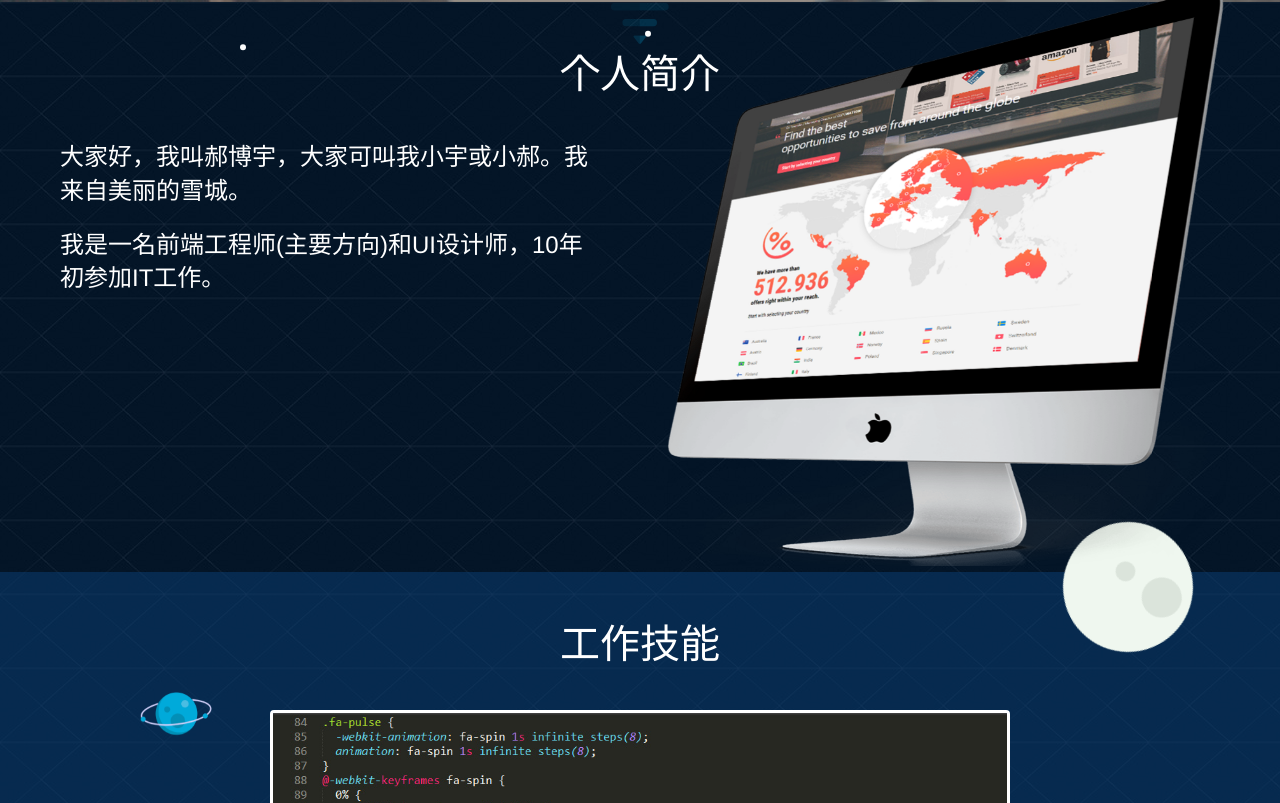
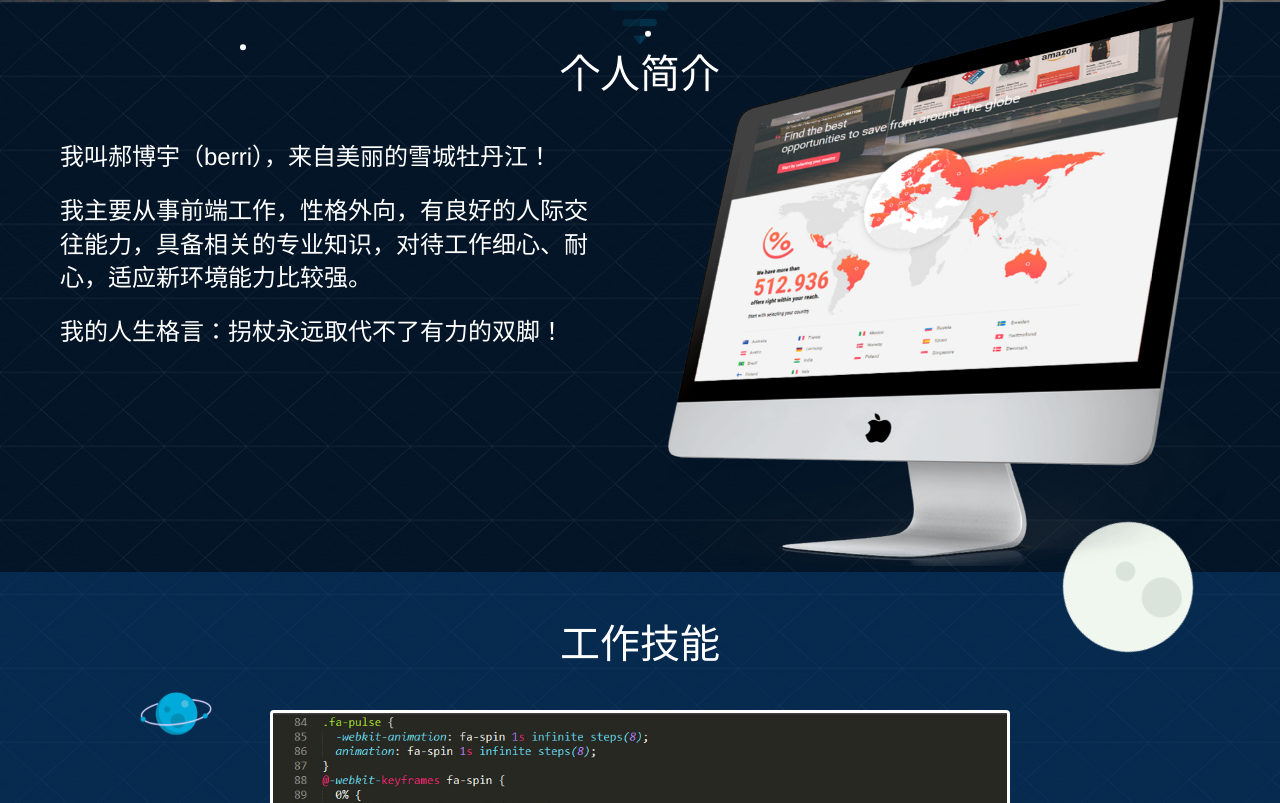
Before and after one commit to guaiyutou/haoboyu40.github.io, a plain HTML site: page index.html in a window 1280 px wide. Shown: the part 737-1540 px from the top of the page. Drawn offline with Linux system fonts and the light colour scheme.

Commit message:
Update index.html

```diff
--- a/index.html
+++ b/index.html
@@ -10,8 +10,8 @@
     <link href="icon114-114.png" rel="apple-touch-icon-precomposed">
     <!-- 禁止缩放 -->
     <meta name="viewport" content="width=device-width, initial-scale=1.0, maximum-scale=1.0, user-scalable=0" />
-
-    <title>Berri</title>
+    <meta name="keywords" content="郝博宇,berri,个人简历,前端设计师,html,html5,html5+css3,javascript,jquery,web,响应式,web前端工程师,ui设计师,18612233170">
+    <title>郝博宇 前端工程师</title>
     <link href="css/berri.css" rel="stylesheet" type="text/css">
 
     <!--[if lt IE 9]>
@@ -72,8 +72,10 @@
 		<h2 id="about_title">个人简介</h2>
 		<span class="mac" id="mac"><img src="img/mac.png" alt="" class="full"></span>
 		<div class="about-info" id="about_info">
-			<p>大家好，我叫郝博宇，大家可叫我小宇或小郝。我来自美丽的雪城。</p>
-			<p>我是一名前端工程师(主要方向)和UI设计师，10年初参加IT工作。</p>
+			<p>我叫郝博宇（berri），来自美丽的雪城牡丹江！</p>
+			<p>我主要从事前端工作，性格外向，有良好的人际交往能力，具备相关的专业知识，对待工作细心、耐心，适应新环境能力比较强。</p>
+			<p>我的人生格言：拐杖永远取代不了有力的双脚！</p>
+		</div>
 		</div>
 	</div>
 	<!-- about end -->
@@ -203,7 +205,7 @@
 
 <footer>
 	<article id="footer_bus">
-		<span>联系方式：18612233170</span><span>邮箱：haoboyu40@qq.com</span>
+		<div><span>联系方式：18612233170</span><span>邮箱：haoboyu40@qq.com</span></div>
 		<img src="img/bus.png" alt="" class="bus"/>
 	</article>
 </footer>
```
